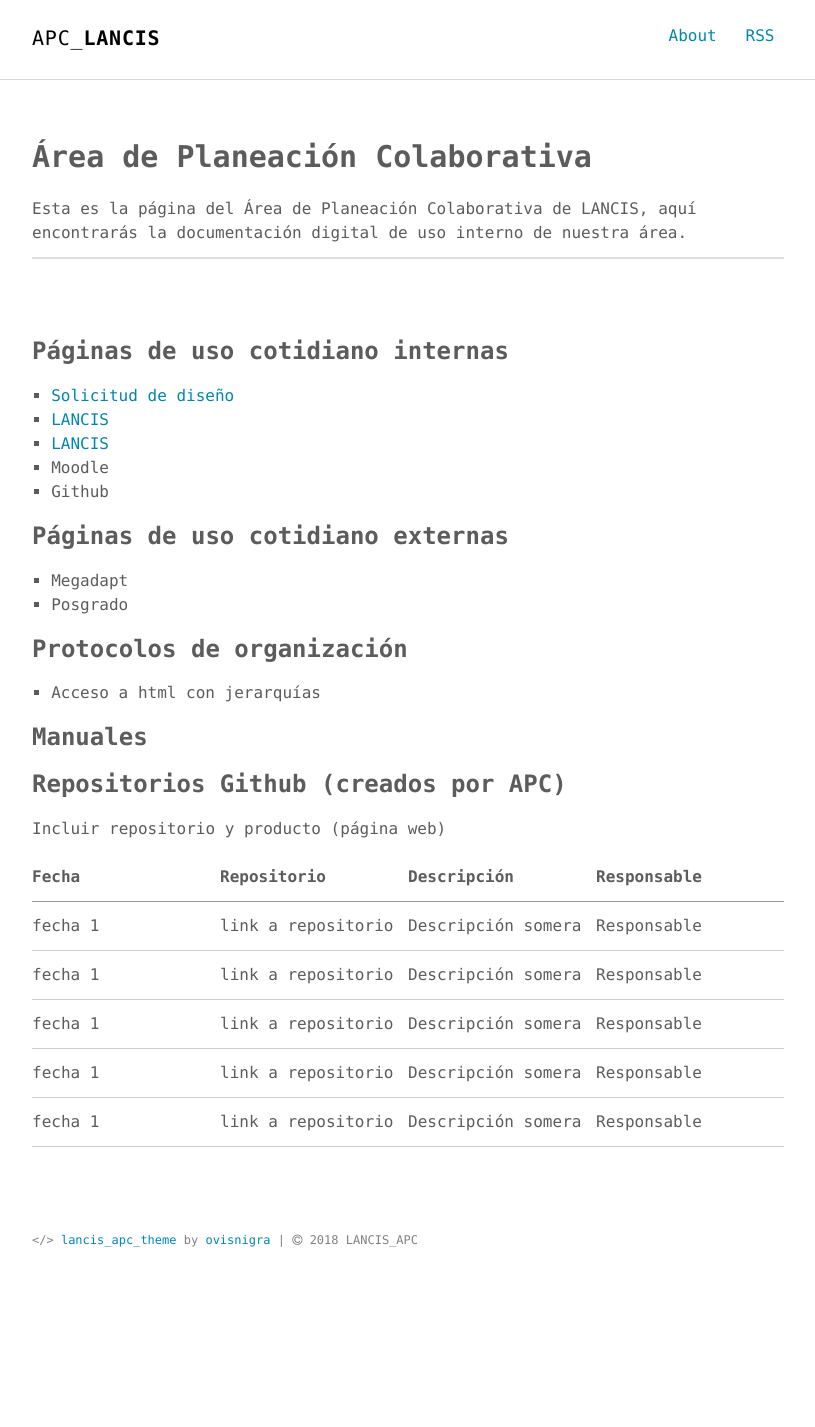
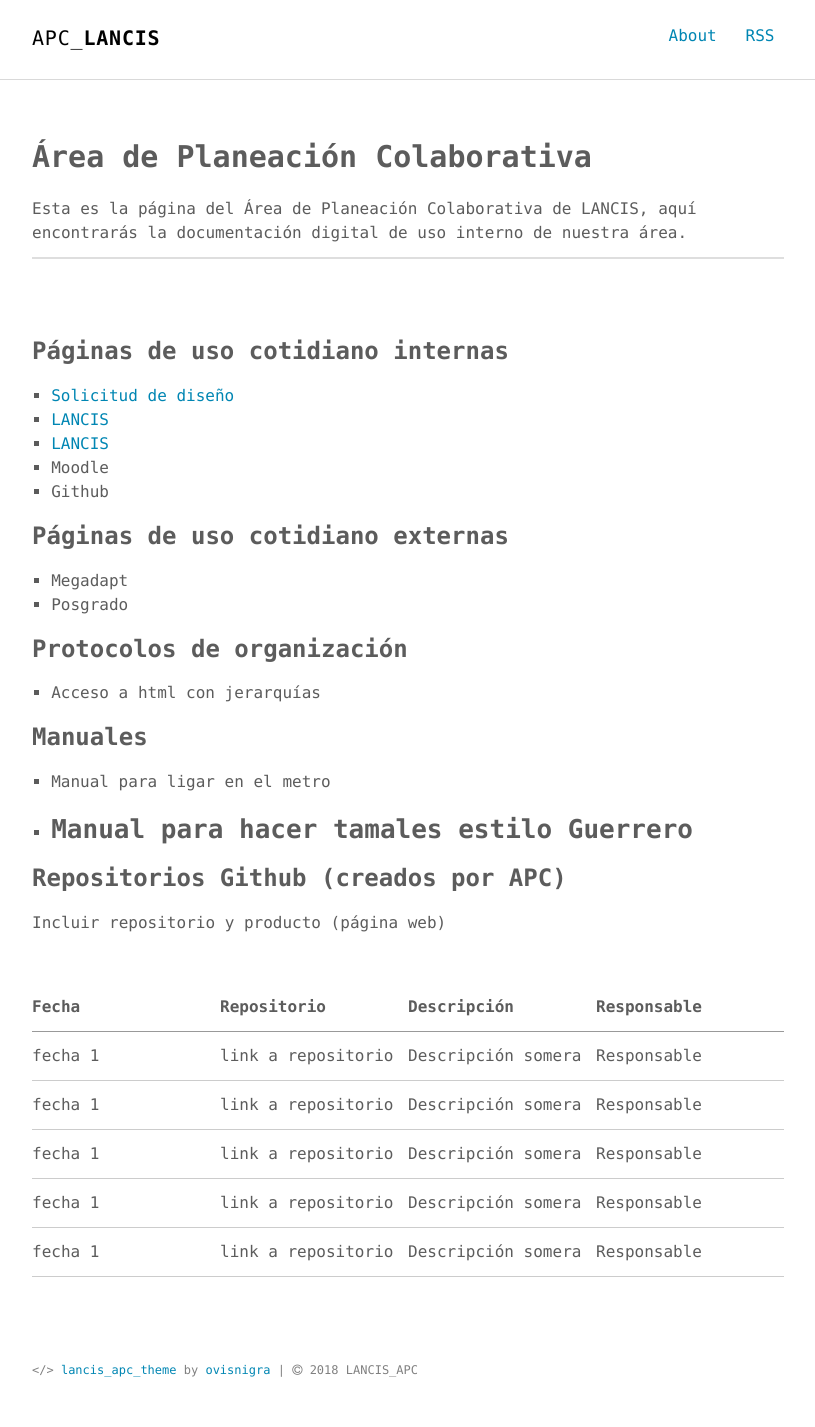
Before and after one commit to lancis-apc/web_apc_v0, a Jekyll site: the page built from index.md, in a window 1280 px wide. Shown: the whole page, without its empty margins (232-1047 px from the left). Built offline with Jekyll 4.4.1, drawn with Linux system fonts in a browser that asks for light colours; our own code applies the rules of GitHub Pages for plain Markdown files; before the commit the page ends 1297 px from its top, so only the background shows below that.

Commit message:
cambios en index

```diff
--- a/index.md
+++ b/index.md
@@ -28,9 +28,14 @@ Esta es la página del Área de Planeación Colaborativa de LANCIS, aquí encont
 - Acceso a html con jerarquías
 
 ### Manuales
+- Manual para ligar en el metro
+- Manual para hacer tamales estilo Guerrero
+-
 
 ### Repositorios Github (creados por APC)
 Incluir repositorio y producto (página web)
+
+<br>
 
 Fecha | Repositorio | Descripción | Responsable
 ---| --- | --- | ---
```
